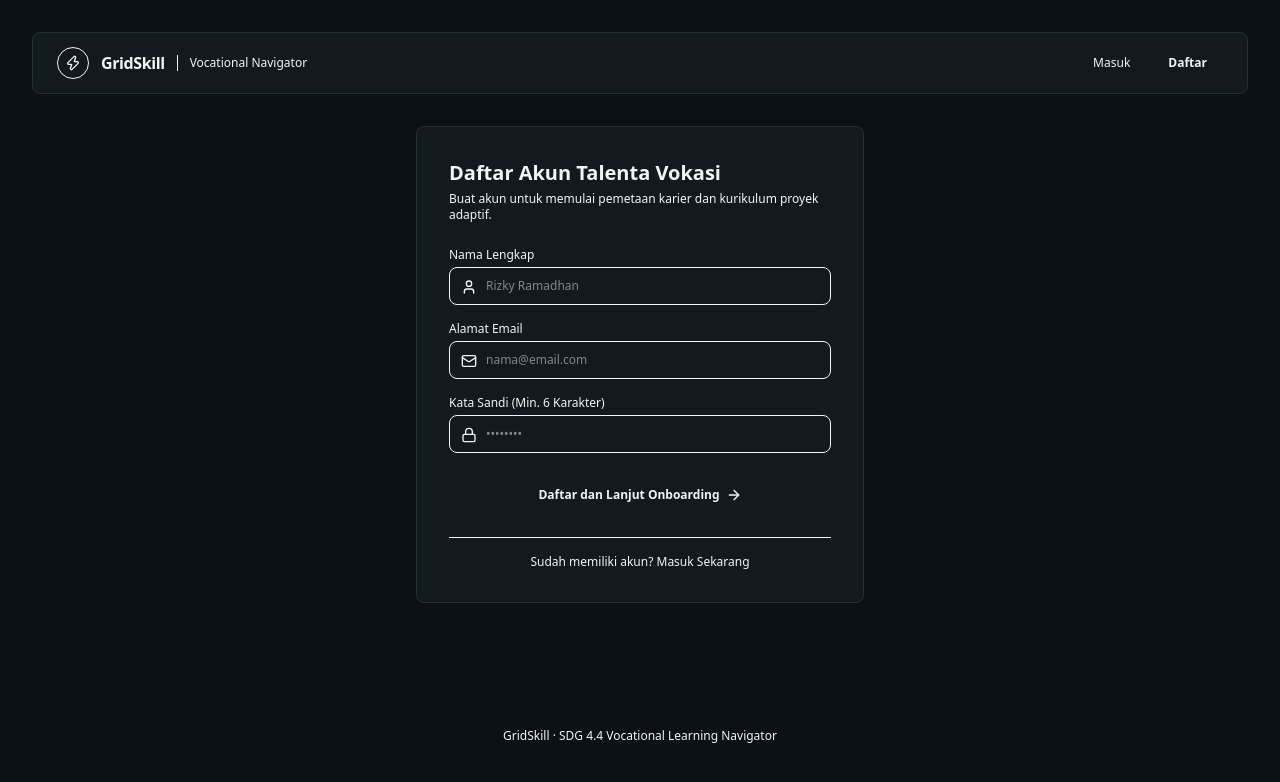
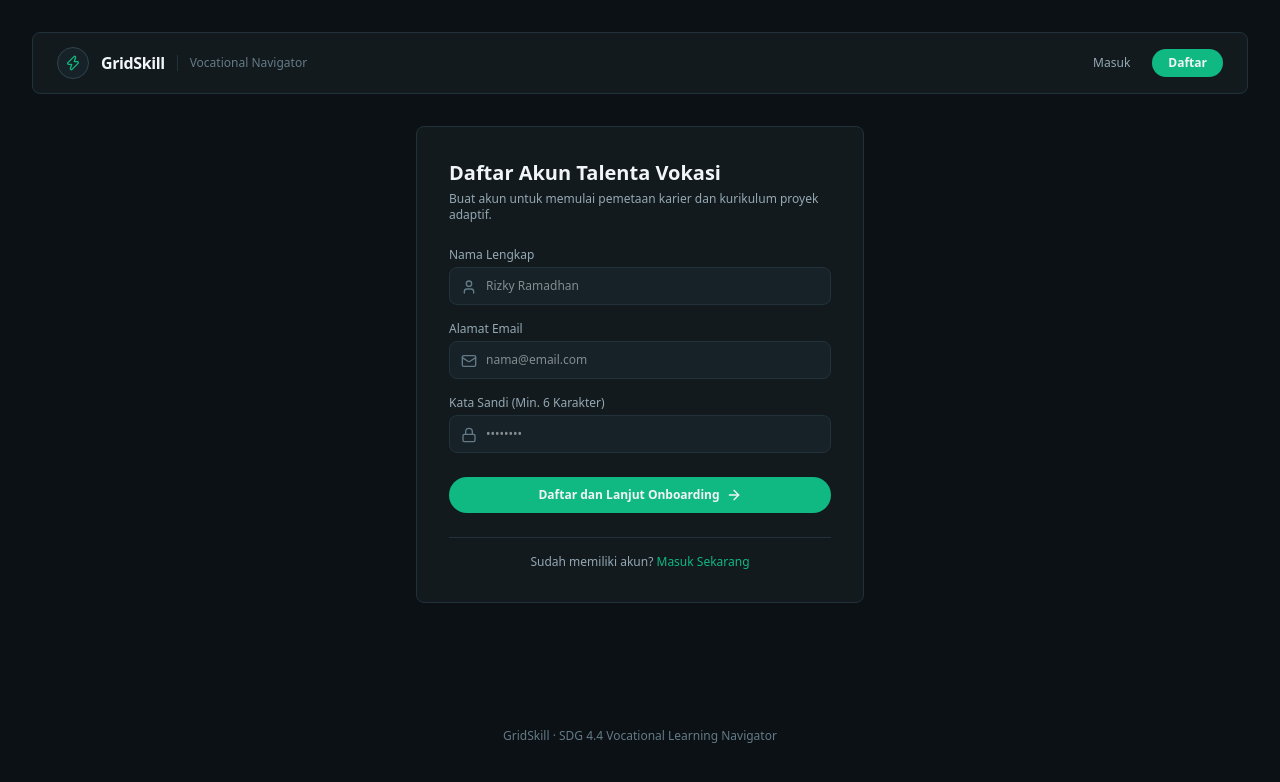
Before and after one commit to Falrafa4/sevima-gridskill, a React app in the folder frontend/: page /register in a window 1280 px wide. Shown: the top 782 px of the page. Built offline with nearby package versions, Linux system fonts and the light colour scheme; no server answers; the HTML template or start-up script is replaced by a standard one.

Commit message:
feat(frontend): add lucide-react dependency and update CSS variable naming conventions

```diff
--- a/frontend/package.json
+++ b/frontend/package.json
@@ -12,6 +12,7 @@
   "dependencies": {
     "@tailwindcss/vite": "^4.3.3",
     "axios": "^1.20.0",
+    "lucide-react": "^1.16.0",
     "react": "^19.2.8",
     "react-dom": "^19.2.8",
     "react-router": "^8.4.0",
--- a/frontend/src/index.css
+++ b/frontend/src/index.css
@@ -1,43 +1,51 @@
 @import "tailwindcss";
 
-:root {
-  --bg-base: #0B1114;
-  --surface-card: #121A1E;
-  --surface-elevated: #162228;
-  --border-subtle: #22323A;
-  --border-strong: #2F444E;
-  --text-primary: #F1F5F7;
-  --text-secondary: #94A8B3;
-  --text-muted: #647B87;
-  --accent-emerald: #10B981;
-  --accent-emerald-dark: #059669;
-  --accent-amber: #D97706;
-  --accent-blue: #0284C7;
+@theme {
+  --color-base-bg: #0B1114;
+  --color-surface: #121A1E;
+  --color-surface-elevated: #162228;
+  --color-surface-alt: #0E1519;
+  --color-border-subtle: #22323A;
+  --color-border-strong: #2F444E;
+
+  --color-text-primary: #F1F5F7;
+  --color-text-secondary: #94A8B3;
+  --color-text-muted: #647B87;
+
+  --color-emerald-accent: #10B981;
+  --color-emerald-accent-dark: #059669;
+  --color-amber-accent: #D97706;
+  --color-blue-accent: #0284C7;
 }
 
 body {
   font-family: 'Plus Jakarta Sans', system-ui, -apple-system, BlinkMacSystemFont, "Segoe UI", Roboto, sans-serif;
-  background-color: var(--bg-base);
-  color: var(--text-primary);
+  background-color: var(--color-base-bg);
+  color: var(--color-text-primary);
   min-height: 100vh;
   margin: 0;
   -webkit-font-smoothing: antialiased;
 }
 
+*, html {
+  scroll-behavior: smooth;
+  scrollbar-width: none;
+}
+
 ::selection {
-  background-color: var(--accent-emerald);
+  background-color: var(--color-emerald-accent);
   color: #000000;
 }
 
 .spruce-panel {
-  background-color: var(--surface-card);
-  border: 1px solid var(--border-subtle);
+  background-color: var(--color-surface);
+  border: 1px solid var(--color-border-subtle);
   border-radius: 8px;
   transition: border-color 0.15s ease-in-out;
 }
 
 .spruce-panel:hover {
-  border-color: var(--border-strong);
+  border-color: var(--color-border-strong);
 }
 
 .pill-btn {
```
Also changed, not shown: 1 other file (tests, documents, lock files or other folders).
